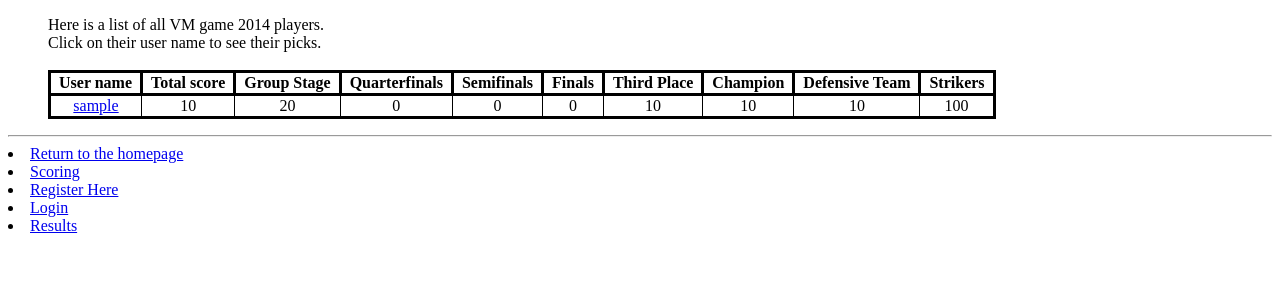
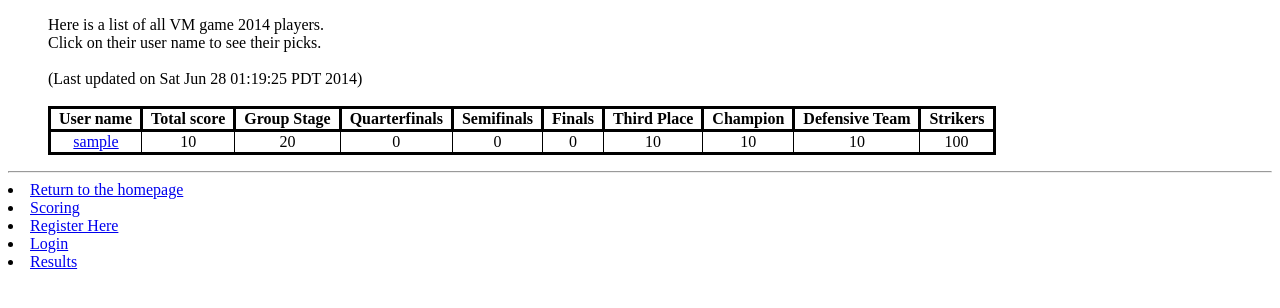
Before and after one commit to fossaone/vmgame, a Django app: page /vmgame/results/ in a window 1280 px wide. Shown: the top 308 px of the page. Run offline with Django 3.2, Linux system fonts and the light colour scheme; tables that the repository leaves empty hold one stand-in row (values such as "Sample post"); parts of the project's set-up code (start-up, migrations or seed data) failed here and were passed over.

Commit message:
Add a LAST_UPDATED config var
* This is a hack.
* Should store this info in the database instead
  of using shell scripts.

```diff
--- a/templates/vmgame/results.html
+++ b/templates/vmgame/results.html
@@ -33,6 +33,8 @@ th {
                  <ul>
 			Here is a list of all VM game 2014 players.  </br>
 			Click on their user name to see their picks.
+			</br></br>
+			(Last updated on {{ LAST_UPDATED }})
 			</br></br>
 			<table style="border-style:solid;border-width:medium;">
 				<tr align="center">
--- a/vmgame/config.py
+++ b/vmgame/config.py
@@ -9,3 +9,5 @@ GROUP_RANKS = ["1st","2nd","3rd","4th"]
 
 #UTC
 TOURNAMENT_START = datetime.datetime(2014,6,12,20,0)
+
+LAST_UPDATED = "Sat Jun 28 01:19:25 PDT 2014"
--- a/vmgame/views.py
+++ b/vmgame/views.py
@@ -25,6 +25,7 @@ logger = logging.getLogger(__name__)
 #global_context_dict is at file scope to have some app level info
 global_context_dict = {}
 global_context_dict['tournament_started'] = vmgame.config.TOURNAMENT_START < datetime.datetime.utcnow()
+global_context_dict['LAST_UPDATED'] = vmgame.config.LAST_UPDATED
 
 def register(request):
     logger.info('in register view')
```
Also changed, not shown: 1 other file.
